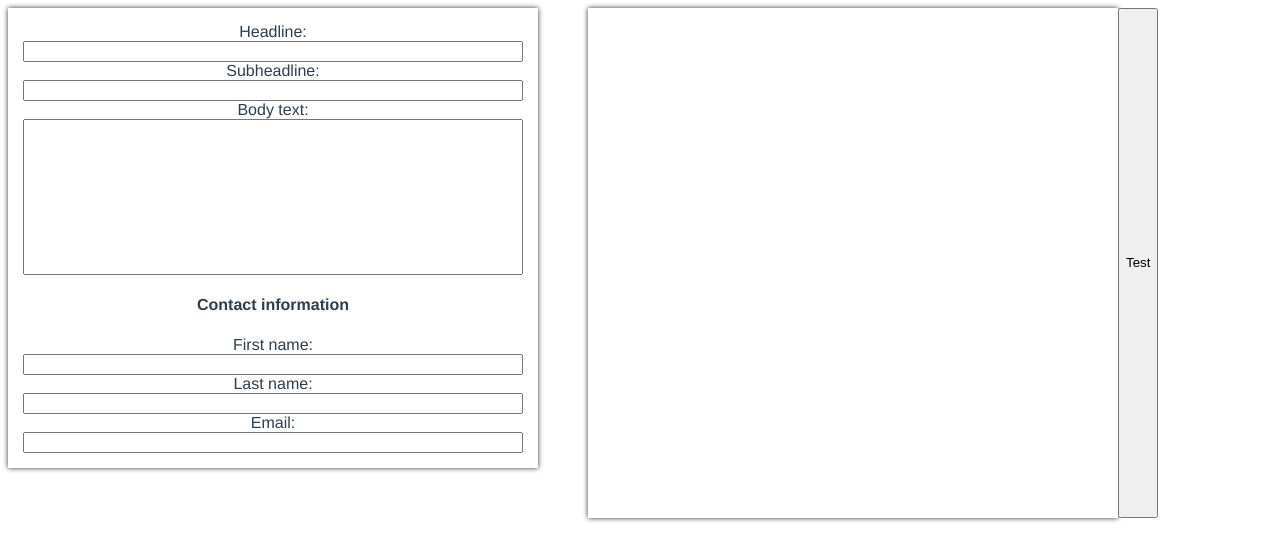
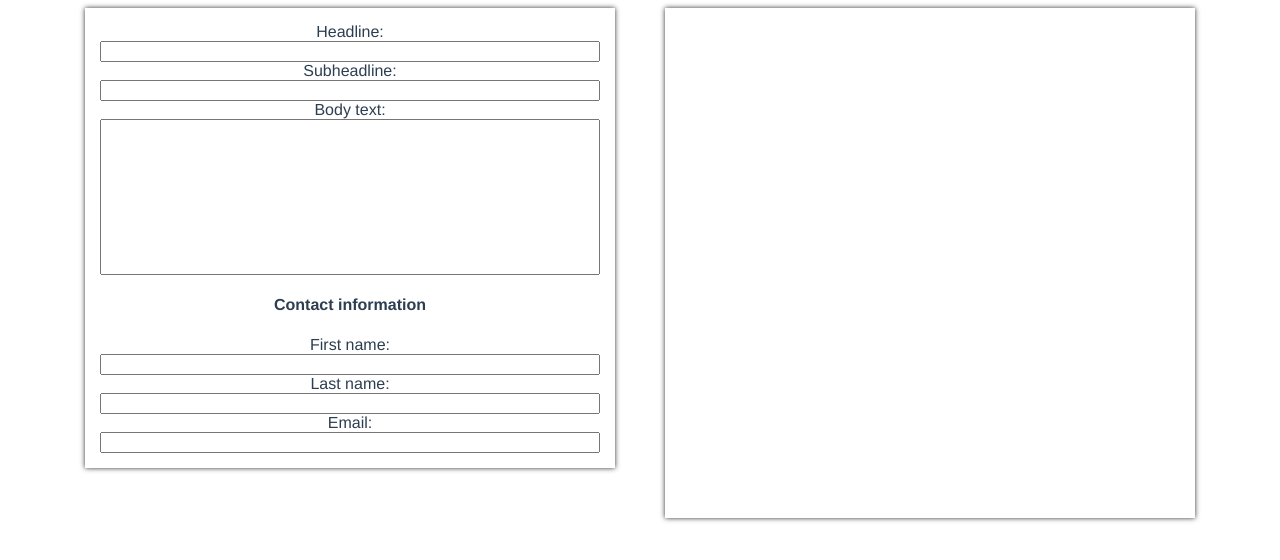
Before and after one commit to splincool/vue-text-editor, a Vue app: page / in a window 1280 px wide. Shown: the top 560 px of the page. Built offline with nearby package versions, Linux system fonts and the light colour scheme.

Commit message:
small style change

```diff
--- a/src/components/TextEditor.vue
+++ b/src/components/TextEditor.vue
@@ -2,7 +2,7 @@
   <div class="text-editor">
     <EditArea/>
     <PreviewArea/>
-    <button >Test</button>
+    <!-- <button >Test</button> -->
   </div>
 </template>
 
@@ -38,5 +38,6 @@ export default {
 .text-editor {
   display: flex;
   flex-wrap: wrap;
+  justify-content: center;
 }
 </style>
```
